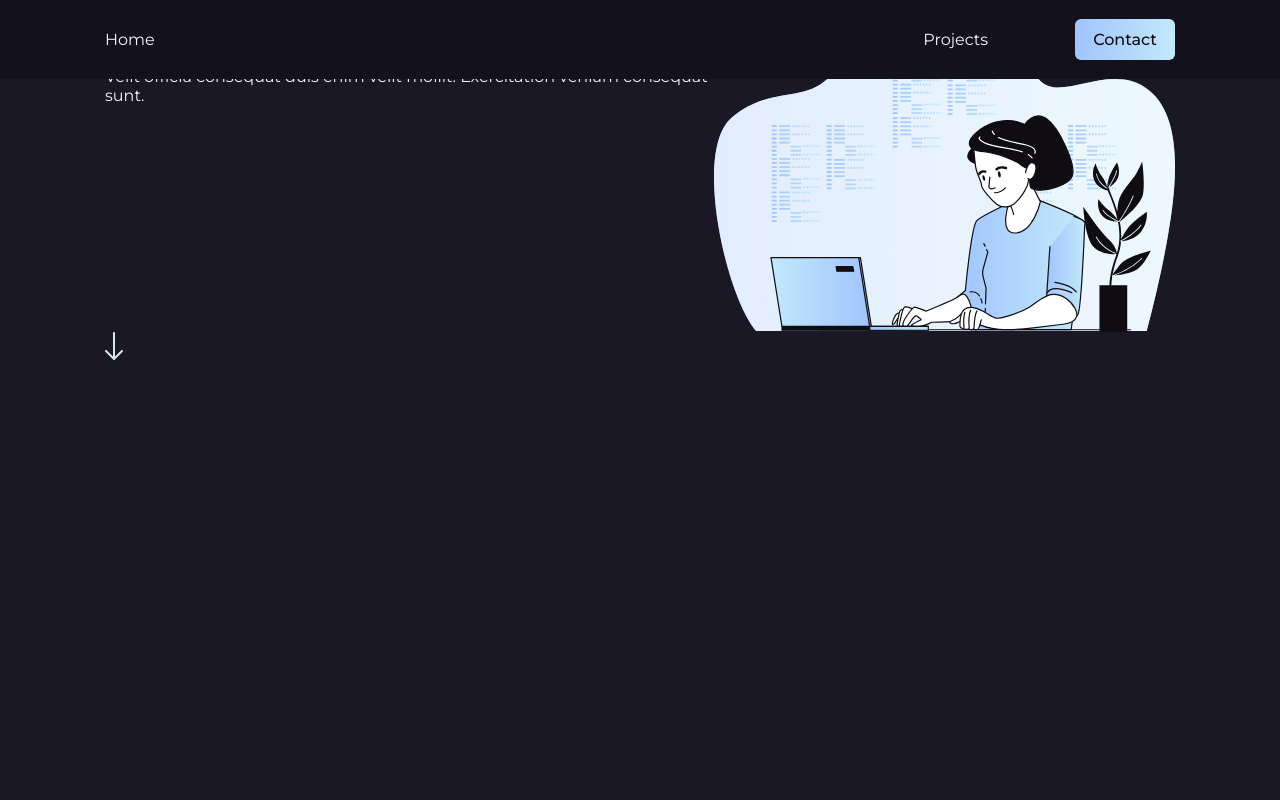
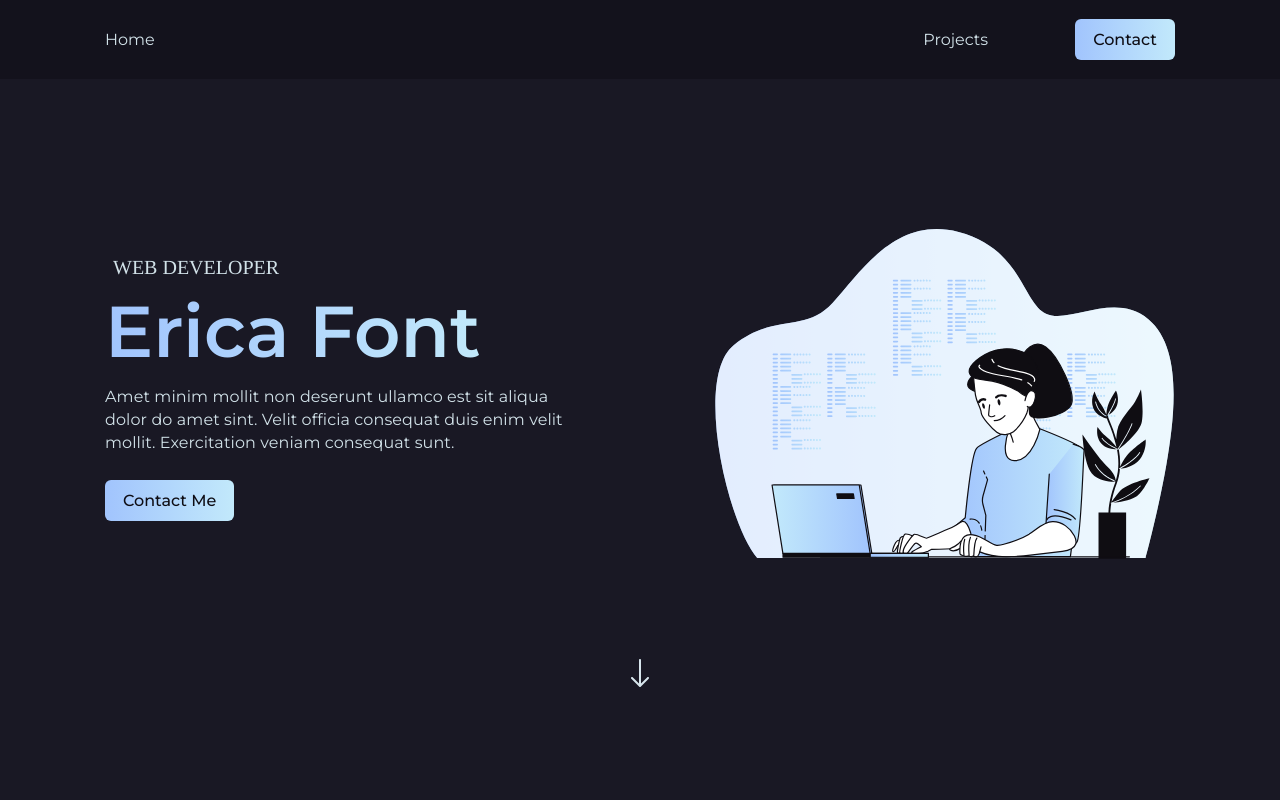
Before and after one commit to hoakiin/portfolio, a React (Vite) app: page / in a window 1280 px wide. Shown: the top 800 px of the page. Built offline with nearby package versions, Linux system fonts and the light colour scheme.

Commit message:
feat: add Main styles

```diff
--- a/src/layout/sections/main/Main.tsx
+++ b/src/layout/sections/main/Main.tsx
@@ -3,25 +3,29 @@ import photo from "../../../assets/images/photo.svg";
 import arrow from "../../../assets/images/arrow.svg";
 import { FlexWrapper } from "../../../components/FlexWrapper";
 import { Container } from "../../../components/Container";
+import { theme } from "../../../styles/Theme";
+import { Button } from "../../../components/Button";
 
 export const Main = () => {
   return (
     <StyledMain>
       <Container>
-        <FlexWrapper>
+        <FlexWrapper justify="space-between">
           <div>
             <MainTitle>WEB DEVELOPER</MainTitle>
             <Name>Erica Font</Name>
-            <p>
+            <Text>
               Amet minim mollit non deserunt ullamco est sit aliqua dolor do
               amet sint. Velit officia consequat duis enim velit mollit.
               Exercitation veniam consequat sunt.
-            </p>
+            </Text>
+            <Button as="a" href="#">
+              Contact Me
+            </Button>
           </div>
 
-          <img src={photo} alt="photo" />
+          <Photo src={photo} alt="photo" />
         </FlexWrapper>
-
         <Arrow href="#">
           <img src={arrow} alt="" />
         </Arrow>
@@ -32,10 +36,41 @@ export const Main = () => {
 
 const StyledMain = styled.section`
   min-height: 100vh;
+  display: flex;
+  align-items: center;
+  margin-top: 60px;
 `;
 
-const MainTitle = styled.h1``;
+const MainTitle = styled.h1`
+  font-size: 20px;
+  font-family: "Tinos";
+  font-weight: 400;
+  margin: 27px 0 8px 8px;
+`;
 
-const Name = styled.span``;
+const Name = styled.span`
+  font-size: 72px;
+  font-weight: 600;
+  background: ${theme.colors.gradient};
+  background-clip: text;
+  -webkit-background-clip: text;
+  -webkit-text-fill-color: transparent;
+`;
 
-const Arrow = styled.a``;
+const Text = styled.p`
+  letter-spacing: 0.1px;
+  line-height: 23px;
+  width: 470px;
+  margin: 10px 0 37px 0;
+`;
+
+const Photo = styled.img`
+  width: 461px;
+  height: 330px;
+`;
+
+const Arrow = styled.a`
+  display: block;
+  text-align: center;
+  margin-top: 100px;
+`;
--- a/src/styles/Theme.tsx
+++ b/src/styles/Theme.tsx
@@ -5,10 +5,10 @@ export const theme = {
     headerBg: "#13121C",
     projectBg: "#262435",
 
-    font: "#F9F5FA",
+    font: "#d1e1e8",
     fontDark: "#0E0D14",
     fontLight: "#FFFFFF",
-    title: "#b6e6fc",
+    title: "#cfeefc",
 
     gradient: "linear-gradient(90deg,#A1C4FD 0%, #C2E9FB 100%)",
   },
```
